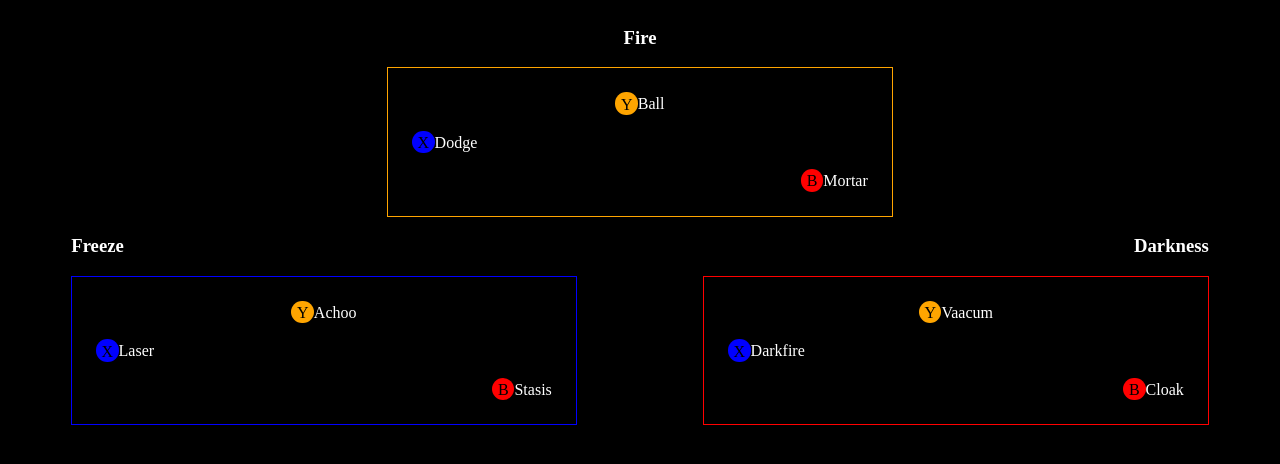
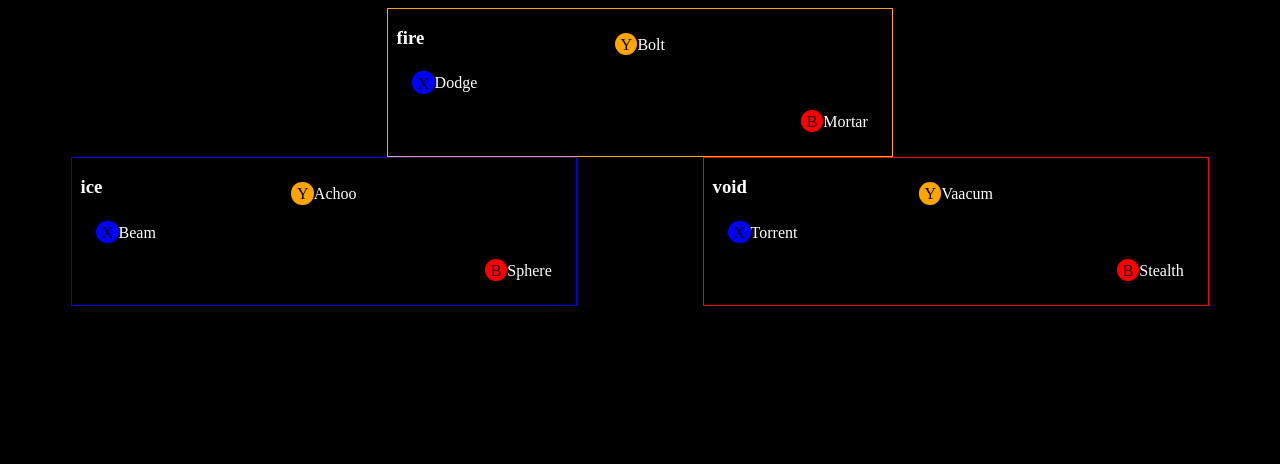
Before and after one commit to zeddidragon/gauntlet-wizard-wizard, a browser extension: page index.jade in a window 1280 px wide. Drawn offline with nearby package versions, Linux system fonts and the light colour scheme; files that its build step writes are made by us from their sources.

Commit message:
Dynamic building

```diff
--- a/index.css
+++ b/index.css
@@ -11,6 +11,12 @@ html {
 section {
   flex: 1;
   max-width: 40%;
+  position: relative;
+}
+
+h3 {
+  position: absolute;
+  left: 0.5em;
 }
 
 .buttons {
--- a/index.jade
+++ b/index.jade
@@ -4,23 +4,5 @@ html
     script(type="text/javascript" src="index.js")
   body
     #dummy
-    .row
-      section.y
-        h3 Fire
-        .buttons.y
-          .button.x Dodge
-          .button.y Ball
-          .button.b Mortar
-    .row
-      section.x
-        h3 Freeze
-        .buttons.x
-          .button.x Laser
-          .button.y Achoo
-          .button.b Stasis
-      section.b
-        h3 Darkness
-        .buttons.b
-          .button.x Darkfire
-          .button.y Vaacum
-          .button.b Cloak
+    .row#top
+    .row#middle
--- a/index.js
+++ b/index.js
@@ -21,21 +21,21 @@ const spells = {
       name: 'Achoo',
       cooldown: 3000
     },
-    z: {
+    b: {
       name: 'Sphere',
       cooldown: 20000
     }
   },
   fire: {
     x: {
-      name: 'Dodge
+      name: 'Dodge',
       cooldown: 6000
     },
     y: {
       name: 'Bolt',
       cooldown: 0
     },
-    z: {
+    b: {
       name: 'Mortar',
       cooldown: 2000
     }
@@ -49,21 +49,21 @@ const spells = {
       name: 'Blast',
       cooldown: 0
     },
-    z: {
+    b: {
       name: 'Barrier',
       cooldown: 20000
     }
   },
   demon: {
     x: {
-      name: 'Hellfire
+      name: 'Hellfire',
       cooldown: 0
     },
     y: {
       name: 'Searing',
       cooldown: 5000
     },
-    z: {
+    b: {
       name: 'Orb',
       cooldown: 20000
     }
@@ -77,7 +77,7 @@ const spells = {
       name: 'Repeater',
       cooldown: 0
     },
-    z: {
+    b: {
       name: 'Barrage',
       cooldown: 10000
     }
@@ -91,7 +91,7 @@ const spells = {
       name: 'Vaacum',
       cooldown: 8000
     },
-    z: {
+    b: {
       name: 'Stealth',
       cooldown: 12000
     }
@@ -146,5 +146,65 @@ function clear(cls) {
   }
 }
 
-pollPad()
-build({x: 'ice', y: 'fire', b: 'void'})
+function $top() {
+  return document.getElementById('top')
+}
+
+function $middle() {
+  return document.getElementById('middle')
+}
+
+function reset() {
+  $top().innerHTML = ''
+  $middle().innerHTML = ''
+}
+
+function $(name, classes, content) {
+  var ret = document.createElement(name)
+  if(Array.isArray(content)) {
+    for(var i = 0; i < content.length; i++) {
+      ret.appendChild(content[i])
+    }
+  } else if(content) {
+    ret.innerHTML = content
+  }
+  classes || (classes = [])
+  if(!Array.isArray(classes)) classes = [classes]
+  for(var i = 0; i < classes.length; i++)  {
+    ret.classList.add(classes[i])
+  }
+  return ret
+}
+
+function structure(cls, name) {
+  var struct = spells[name]
+  return $('section', cls, [
+    $('h3', null, name),
+    $('div', ['buttons', cls], [
+      $('div', ['button', 'x'], struct.x.name),
+      $('div', ['button', 'y'], struct.y.name),
+      $('div', ['button', 'b'], struct.b.name)
+    ])
+  ])
+}
+
+function build(struct) {
+  reset()
+  $top().appendChild(structure('y', struct.y))
+  $middle().appendChild(structure('x', struct.x))
+  $middle().appendChild(structure('b', struct.b))
+}
+
+
+window.onload = function init() {
+  build({x: 'ice', y: 'fire', b: 'void'})
+  retry()
+}
+
+function retry() {
+  try {
+    pollPad()
+  } catch(e) {
+    setTimeout(retry, 1000)
+  }
+}
```
Also changed, not shown: index.html.
